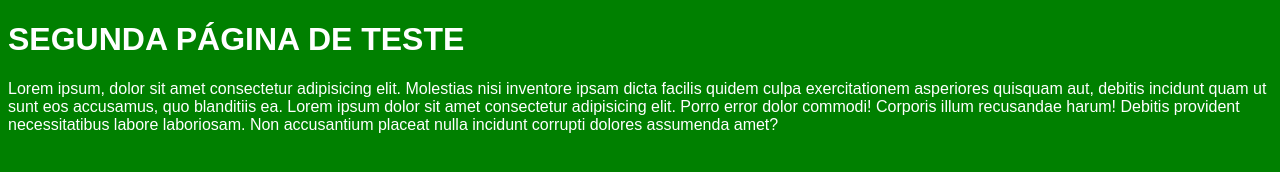
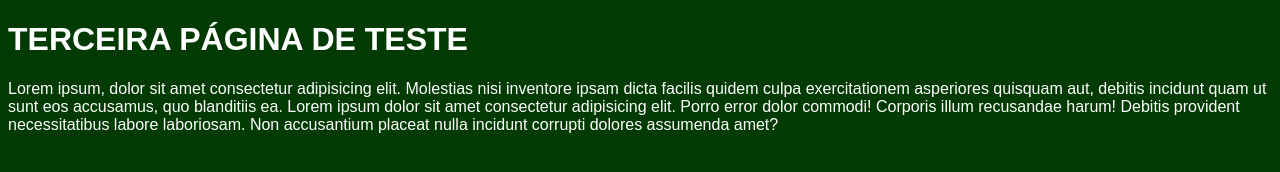
Before and after one commit to victorhugo-br/html-css, a plain HTML site: page ex024/paginas-extras/pag003.html in a window 1280 px wide. Drawn offline with Linux system fonts and the light colour scheme.

Commit message:
complemento

```diff
--- a/ex024/paginas-extras/pag003.html
+++ b/ex024/paginas-extras/pag003.html
@@ -8,14 +8,14 @@
 
     <style>
         body {
-            background-color:green;
+            background-color:rgb(2, 59, 2);
             color: white;
             font-family: Arial, Helvetica, sans-serif;
         }
     </style>
 </head>
 <body>
-    <h1>SEGUNDA PÁGINA DE TESTE</h1>
+    <h1>TERCEIRA PÁGINA DE TESTE</h1>
     <p>Lorem ipsum, dolor sit amet consectetur adipisicing elit. Molestias nisi inventore ipsam dicta facilis quidem culpa exercitationem asperiores quisquam aut, debitis incidunt quam ut sunt eos accusamus, quo blanditiis ea.
         Lorem ipsum dolor sit amet consectetur adipisicing elit. Porro error dolor commodi! Corporis illum recusandae harum! Debitis provident necessitatibus labore laboriosam. Non accusantium placeat nulla incidunt corrupti dolores assumenda amet?
     </p>
```
Also changed, not shown: ex024/iframe003.html (+1 -1 lines), ex024/imagens/logohtml.png (added), 1 other file.
